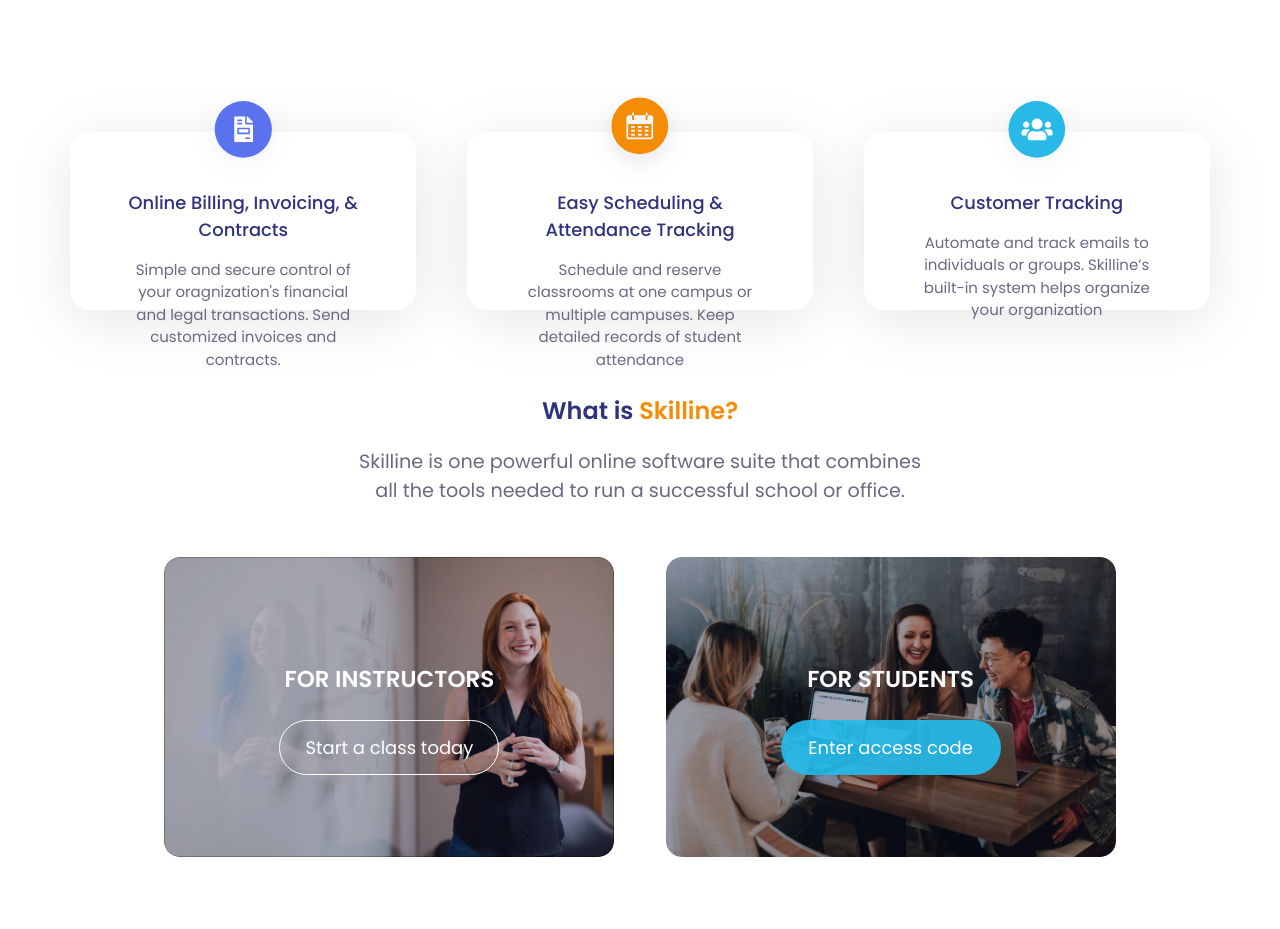
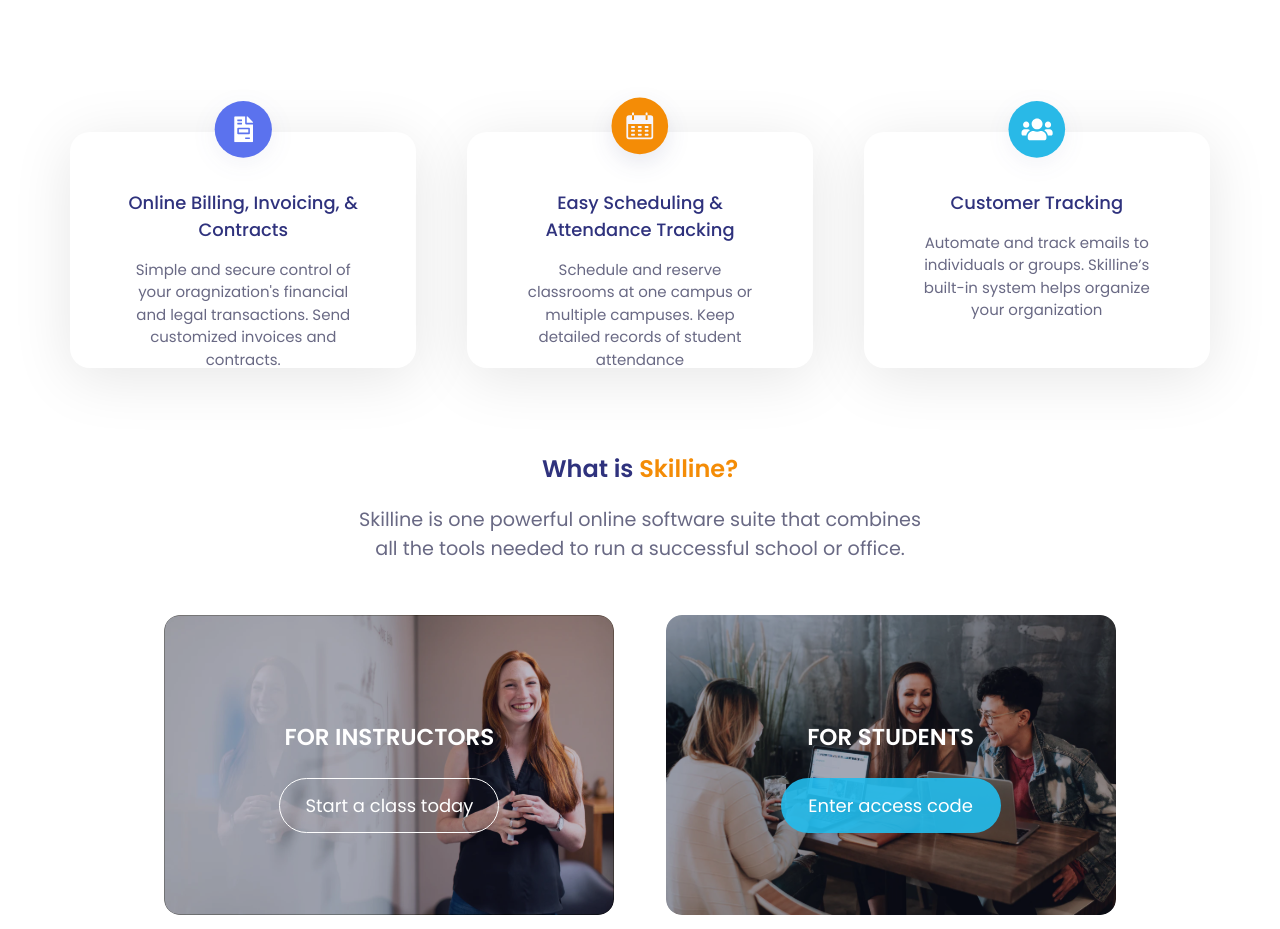
Before and after one commit to Aarohi-Sinha/Skilline, a React (Vite) app: page / in a window 1280 px wide. Shown: the part 1100-2029 px from the top of the page. Built offline with nearby package versions, Linux system fonts and the light colour scheme.

Commit message:
Minor code changes

```diff
--- a/src/Styles/Card.css
+++ b/src/Styles/Card.css
@@ -2,7 +2,6 @@
     width: min(800px,18vw);
     height:120px;
     padding: 4.5vw;
-    padding-bottom: 0px;
     box-shadow: 0 10px 60px rgba(0, 0, 0, 0.1);
     border-radius:min(3.5vw, 20px);
     @media (max-width: 768px) {
```
Also changed, not shown: src/Assets/play.svg.
